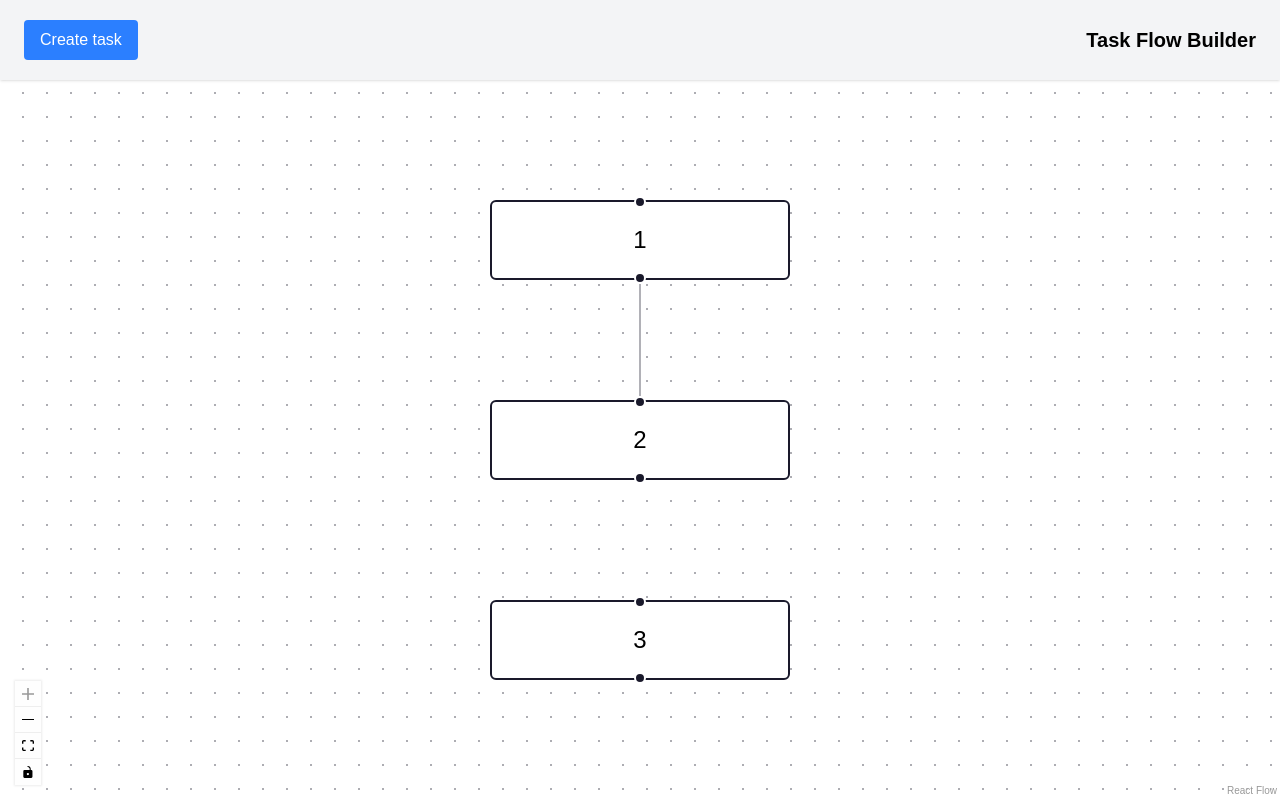
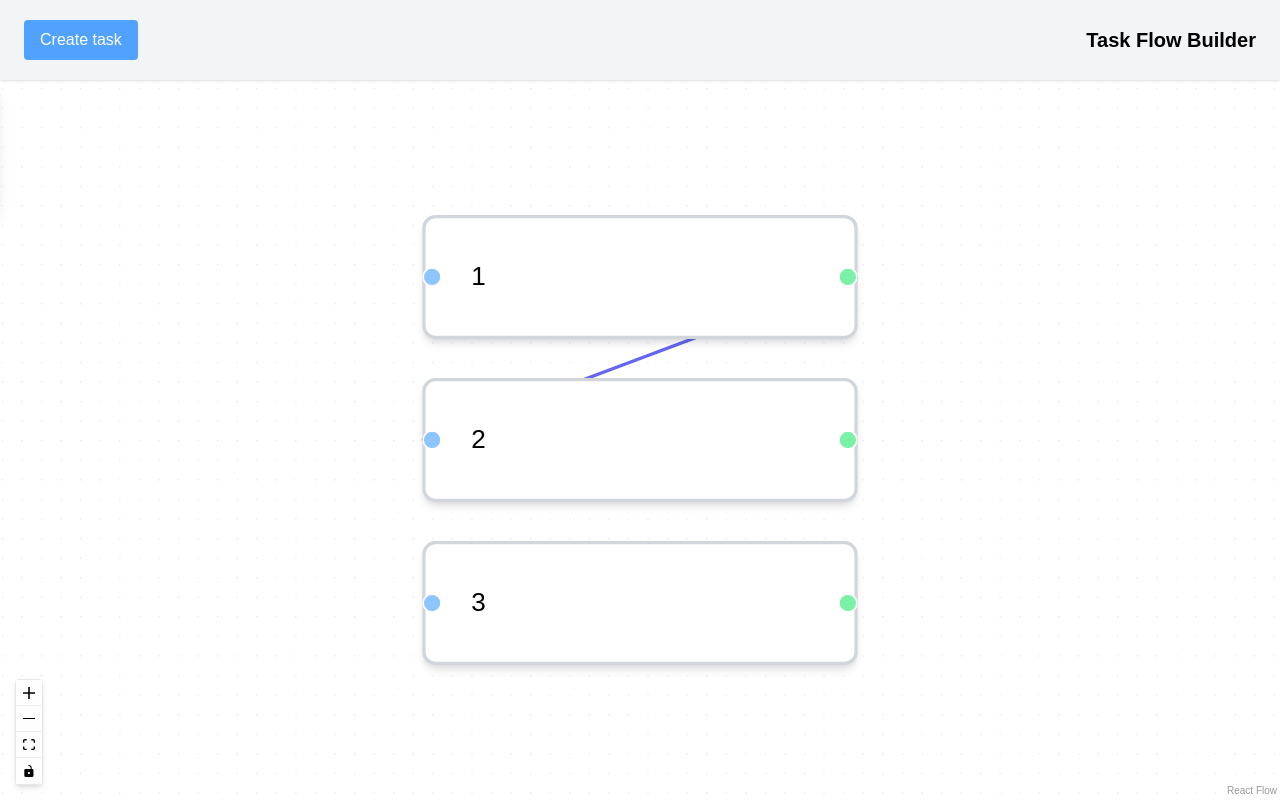
Before and after one commit to CyberBrainiac/task-flow-builder, a React (Vite) app: page / in a window 1280 px wide. Built offline with nearby package versions, Linux system fonts and the light colour scheme.

Commit message:
change arrow styles

```diff
--- a/src/pages/TaskPage.tsx
+++ b/src/pages/TaskPage.tsx
@@ -1,5 +1,4 @@
 import { useCallback, useEffect, useState } from "react";
-import clsx from "clsx";
 
 import {
   ReactFlow,
@@ -9,22 +8,35 @@ import {
   EdgeChange,
   Connection,
   BackgroundVariant,
-  Panel,
   Node,
   useNodesState,
   OnNodeDrag,
   NodeMouseHandler,
+  Panel,
+  MarkerType,
+  useEdgesState,
+  Edge,
 } from "@xyflow/react";
 import { useAppSelector, useAppDispatch } from "../redux/store";
-import { changeNodes, changeEdges, onConnect } from "../redux/flowSlice";
+import { changeNodes, changeEdges } from "../redux/flowSlice";
 
 import "@xyflow/react/dist/style.css";
+import TextNode from "../ui/nodes/TextNode";
+import clsx from "clsx";
 
 export default function TaskPage() {
   const dispatch = useAppDispatch();
-  const { nodes: storedNodes, edges } = useAppSelector((state) => state.flow);
+  const { nodes: storedNodes, edges: storedEdges } = useAppSelector(
+    (state) => state.flow,
+  );
+
   const [currentNode, setCurrentNode] = useState<Node | null>(null);
   const [nodes, setNodes, onNodesChange] = useNodesState(storedNodes);
+  const [edges, setEdges, onEdgesChange] = useEdgesState(storedEdges);
+
+  const nodeTypes = {
+    text: TextNode,
+  };
 
   const handleNodeDragStop: OnNodeDrag<Node> = useCallback(
     (event, node, nodes) => {
@@ -41,47 +53,15 @@ export default function TaskPage() {
     [dispatch],
   );
 
-  const handleNodeClick: NodeMouseHandler = useCallback((event, node) => {
-    setCurrentNode(node);
-  }, []);
-
-  const handleClickPane = (event: React.MouseEvent) => {
-    if (event.type !== "click") return;
-
-    setCurrentNode(null);
-  };
-
-  const handleEdgesChange = useCallback(
-    (changes: EdgeChange[]) => {
-      dispatch(changeEdges(changes));
-    },
-    [dispatch],
-  );
-
-  const handleConnect = useCallback(
-    (connection: Connection) => {
-      if (connection.source && connection.target) {
-        dispatch(
-          onConnect({
-            source: connection.source,
-            target: connection.target,
-          }),
-        );
-      }
-    },
-    [dispatch],
-  );
-
-  const handleLabelInput = (e: React.ChangeEvent<HTMLInputElement>) => {
+  const handleInput = (e: React.ChangeEvent<HTMLInputElement>) => {
     if (!currentNode) return;
-
-    const label = e.target.value;
+    const text = e.target.value;
 
     const updatedNode = {
       ...currentNode,
       data: {
         ...currentNode.data,
-        label,
+        text,
       },
     };
 
@@ -94,10 +74,56 @@ export default function TaskPage() {
     ];
 
     setCurrentNode(updatedNode);
-
-    if (label.length === 0) return;
     dispatch(changeNodes(nodeChanges));
   };
+
+  const handleNodeClick: NodeMouseHandler = useCallback((event, node) => {
+    setCurrentNode(node);
+  }, []);
+
+  const handleClickPane = (event: React.MouseEvent) => {
+    if (event.type !== "click") return;
+    setCurrentNode(null);
+  };
+
+  const handleEdgesChange = useCallback(
+    (changes: EdgeChange[]) => {
+      dispatch(changeEdges(changes));
+    },
+    [dispatch],
+  );
+
+  const handleConnect = useCallback(
+    (params: Connection) => {
+      // Add custom edge properties here
+      setEdges((eds) =>
+        eds.concat({
+          ...params,
+          id: `e-${params.source}-${params.target}`,
+          type: "straight", // Using straight line type
+          style: { stroke: "#6366f1", strokeWidth: 2 },
+          animated: false,
+          markerEnd: {
+            type: "arrowclosed",
+            color: "#6366f1",
+            width: 20,
+            height: 20,
+          },
+        } as Edge),
+      );
+    },
+    // (connection: Connection) => {
+    //   if (connection.source && connection.target) {
+    //     dispatch(
+    //       onConnect({
+    //         source: connection.source,
+    //         target: connection.target,
+    //       }),
+    //     );
+    //   }
+    // },
+    [dispatch],
+  );
 
   useEffect(() => {
     setNodes(storedNodes);
@@ -114,30 +140,58 @@ export default function TaskPage() {
         onNodeClick={handleNodeClick}
         onConnect={handleConnect}
         onPaneClick={handleClickPane}
+        nodeTypes={nodeTypes}
         fitView
+        fitViewOptions={{
+          padding: 0.6,
+          minZoom: 1,
+          maxZoom: 4,
+        }}
+        className="bg-gray-50"
+        defaultEdgeOptions={{
+          animated: false,
+          style: { stroke: "#6366f1", strokeWidth: 2 },
+          markerEnd: {
+            type: MarkerType.ArrowClosed,
+            color: "#6366f1",
+            width: 10,
+            height: 10,
+          },
+          type: "straight",
+        }}
       >
         <Panel
           position="top-left"
           className={clsx(
-            "pointer-events-auto h-full w-48 bg-stone-200",
+            "pointer-events-auto h-auto w-64 rounded-r-lg bg-white p-4 shadow-lg",
             "transition-all duration-300 ease-in-out",
-            "absolute !m-0",
+            "absolute !m-0 border-b border-r border-t border-gray-200",
             {
               "!left-0": !!currentNode,
-              "!-left-48": !currentNode,
+              "!-left-64": !currentNode,
             },
           )}
         >
-          <label>Task: </label>
-          {currentNode ? (
+          <div className="mb-2 font-semibold text-gray-700">
+            Edit task {currentNode?.id}
+          </div>
+          <div className="space-y-2">
+            <label className="text-sm text-gray-600">Description</label>
             <input
-              value={currentNode?.data.label as string}
-              onChange={handleLabelInput}
+              value={currentNode?.data.text as string}
+              onChange={handleInput}
+              className="w-full rounded border border-gray-300 px-3 py-2 focus:border-blue-400 focus:outline-none focus:ring-1 focus:ring-blue-400"
+              placeholder="Enter task name..."
             />
-          ) : null}
+          </div>
         </Panel>
-        <Controls />
-        <Background variant={BackgroundVariant.Dots} gap={12} size={1} />
+        <Controls className="!rounded !border !border-gray-200 !bg-white !shadow-md" />
+        <Background
+          variant={BackgroundVariant.Dots}
+          gap={12}
+          size={1}
+          color="#e5e7eb"
+        />
       </ReactFlow>
     </main>
   );
--- a/src/redux/flowSlice.ts
+++ b/src/redux/flowSlice.ts
@@ -15,9 +15,9 @@ interface FlowState {
 }
 
 const initialNodes: Node[] = [
-  { id: "1", position: { x: 0, y: 0 }, data: { label: "1" } },
-  { id: "2", position: { x: 0, y: 100 }, data: { label: "2" } },
-  { id: "3", position: { x: 0, y: 200 }, data: { label: "3" } },
+  { id: "1", type: "text", position: { x: 0, y: 0 }, data: { text: "1" } },
+  { id: "2", type: "text", position: { x: 0, y: 100 }, data: { text: "2" } },
+  { id: "3", type: "text", position: { x: 0, y: 200 }, data: { text: "3" } },
 ];
 
 const initialEdges: Edge[] = [{ id: "e1-2", source: "1", target: "2" }];
--- a/src/ui/Header.tsx
+++ b/src/ui/Header.tsx
@@ -13,7 +13,8 @@ export default function Header() {
     const newNode = {
       id: newId,
       position: { x: xPosition, y: 0 },
-      data: { label: "New Task" },
+      data: { text: "" },
+      type: "text",
     };
     dispatch(addNode(newNode));
     setXPosition((prevPosition) => prevPosition + 83);
@@ -23,7 +24,7 @@ export default function Header() {
     <header className="flex h-[var(--header-height)] items-center justify-between bg-gray-100 px-6 shadow">
       <button
         onClick={handleCreateTask}
-        className="rounded bg-blue-500 px-4 py-2 text-white hover:bg-blue-700"
+        className="rounded bg-blue-400 px-4 py-2 text-white hover:bg-blue-500"
       >
         Create task
       </button>
--- /dev/null
+++ b/src/ui/nodes/TextNode.tsx
@@ -0,0 +1,70 @@
+import { memo } from "react";
+import {
+  Position,
+  Handle,
+  useReactFlow,
+  type NodeProps,
+  type Node,
+  useNodeConnections,
+  NodeChange,
+} from "@xyflow/react";
+import { useAppDispatch } from "../../redux/store";
+import { changeNodes } from "../../redux/flowSlice";
+
+function TextNode({ id, data }: NodeProps<Node<{ text: string }>>) {
+  const dispatch = useAppDispatch();
+  const connections = useNodeConnections({
+    handleType: "target",
+  });
+
+  const handleInput = (e: React.ChangeEvent<HTMLInputElement>) => {
+    if (!data) return;
+    const text = e.target.value;
+
+    const updatedNode = {
+      ...currentNode,
+      data: {
+        ...currentNode.data,
+        text,
+      },
+    };
+
+    const nodeChanges: NodeChange[] = [
+      {
+        id: id,
+        type: "replace",
+        item: updatedNode,
+      },
+    ];
+
+    dispatch(changeNodes(nodeChanges));
+  };
+
+  return (
+    <div className="rounded-lg border-2 border-gray-300 bg-white p-4 shadow-md">
+      <Handle
+        type="target"
+        position={Position.Left}
+        isConnectable={connections.length <= 2}
+        className="!h-3 !w-3 !bg-blue-300"
+        style={{ top: "50%", transform: "translateY(-50%)" }}
+      />
+      <div>
+        <input
+          onChange={handleInput}
+          value={data.text}
+          className="w-full rounded border-none px-3 py-2 focus:border-blue-500 focus:outline-none focus:ring-1 focus:ring-blue-500"
+          placeholder="Enter task"
+        />
+      </div>
+      <Handle
+        type="source"
+        position={Position.Right}
+        className="!h-3 !w-3 !bg-green-300"
+        style={{ top: "50%", transform: "translateY(-50%)" }}
+      />
+    </div>
+  );
+}
+
+export default memo(TextNode);
```
Also changed, not shown: src/types/nodeTypes.ts (added, +8 -0 lines), src/ui/SidePanel.tsx (deleted).
